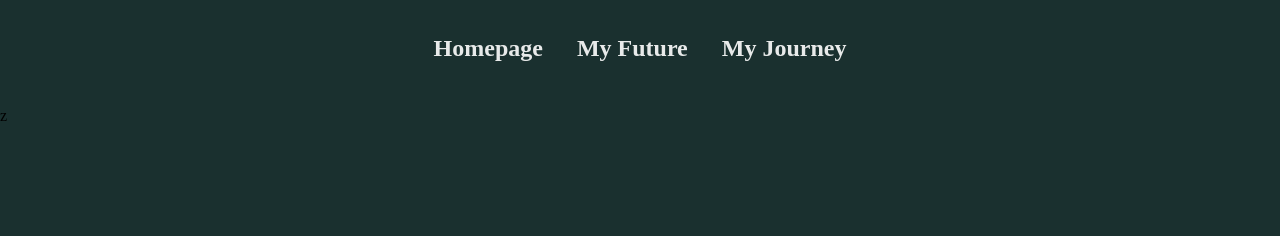
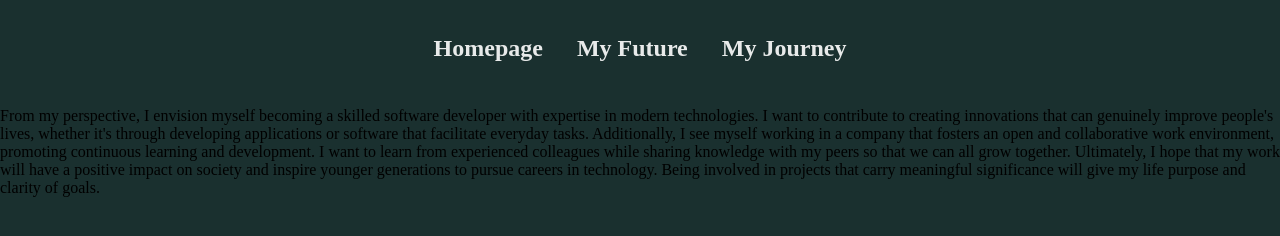
Before and after one commit to dannypsx/6709650508_MyCSTUStory, a plain HTML site: page myfuture.html in a window 1280 px wide. Drawn offline with Linux system fonts and the light colour scheme; a web font is replaced by a local one.

```diff
--- a/myfuture.html
+++ b/myfuture.html
@@ -15,7 +15,17 @@
             <a href="myjourney.html">My Journey</a>
         </strong>
     </nav>
-    z
+    From my perspective, I envision myself becoming a skilled software developer with expertise in modern technologies.
+    I want to contribute to creating innovations that can genuinely improve people's lives, whether it's through
+    developing applications or software that facilitate everyday tasks.
+
+    Additionally, I see myself working in a company that fosters an open and collaborative work environment, promoting
+    continuous learning and development. I want to learn from experienced colleagues while sharing knowledge with my
+    peers so that we can all grow together.
+
+    Ultimately, I hope that my work will have a positive impact on society and inspire younger generations to pursue
+    careers in technology. Being involved in projects that carry meaningful significance will give my life purpose and
+    clarity of goals.
 
 </body>
 
--- a/mystyle.css
+++ b/mystyle.css
@@ -143,7 +143,9 @@ mark {
     font-family: Montserrat;
     color: white;
 }
-
+hr{
+    opacity: 10%;
+}
 nav {
     display: flex;
     justify-content: center;
```
Also changed, not shown: index.html (+1 -0 lines).
